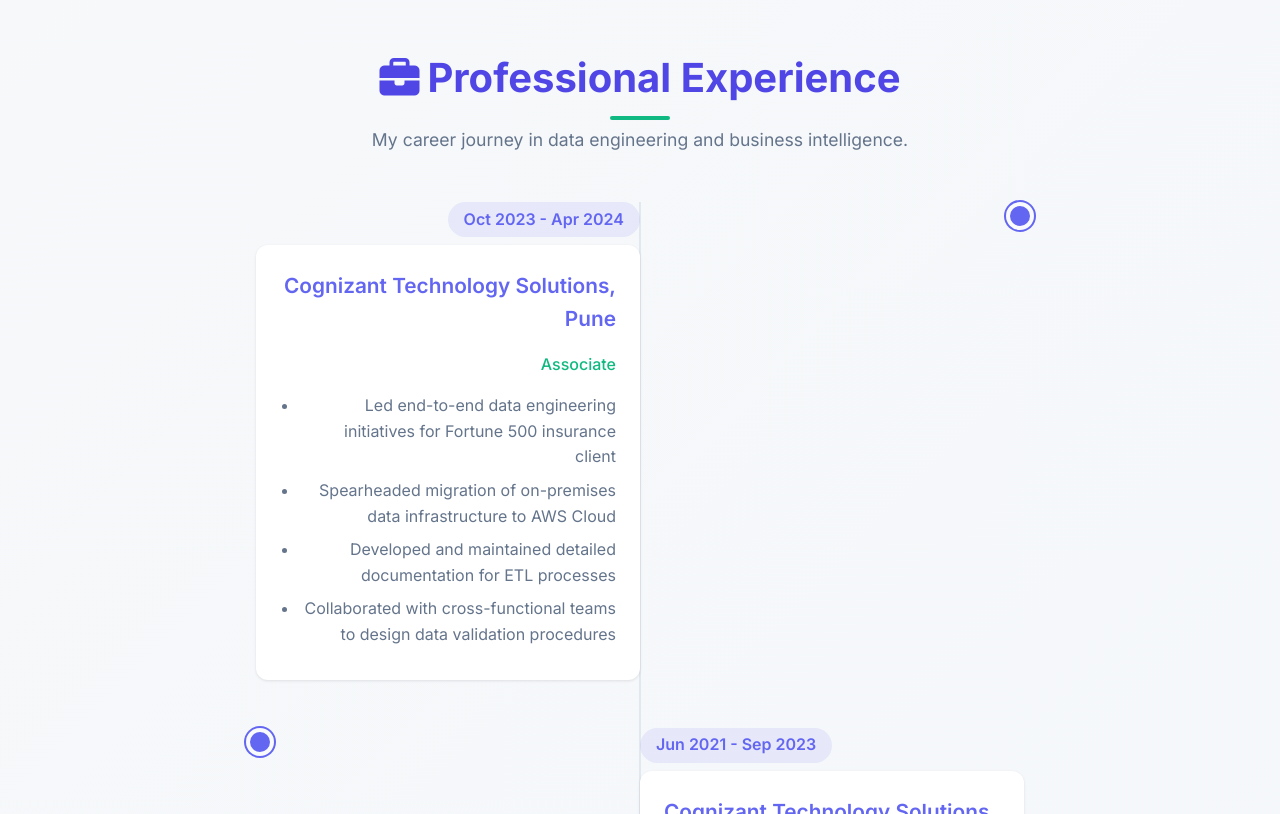
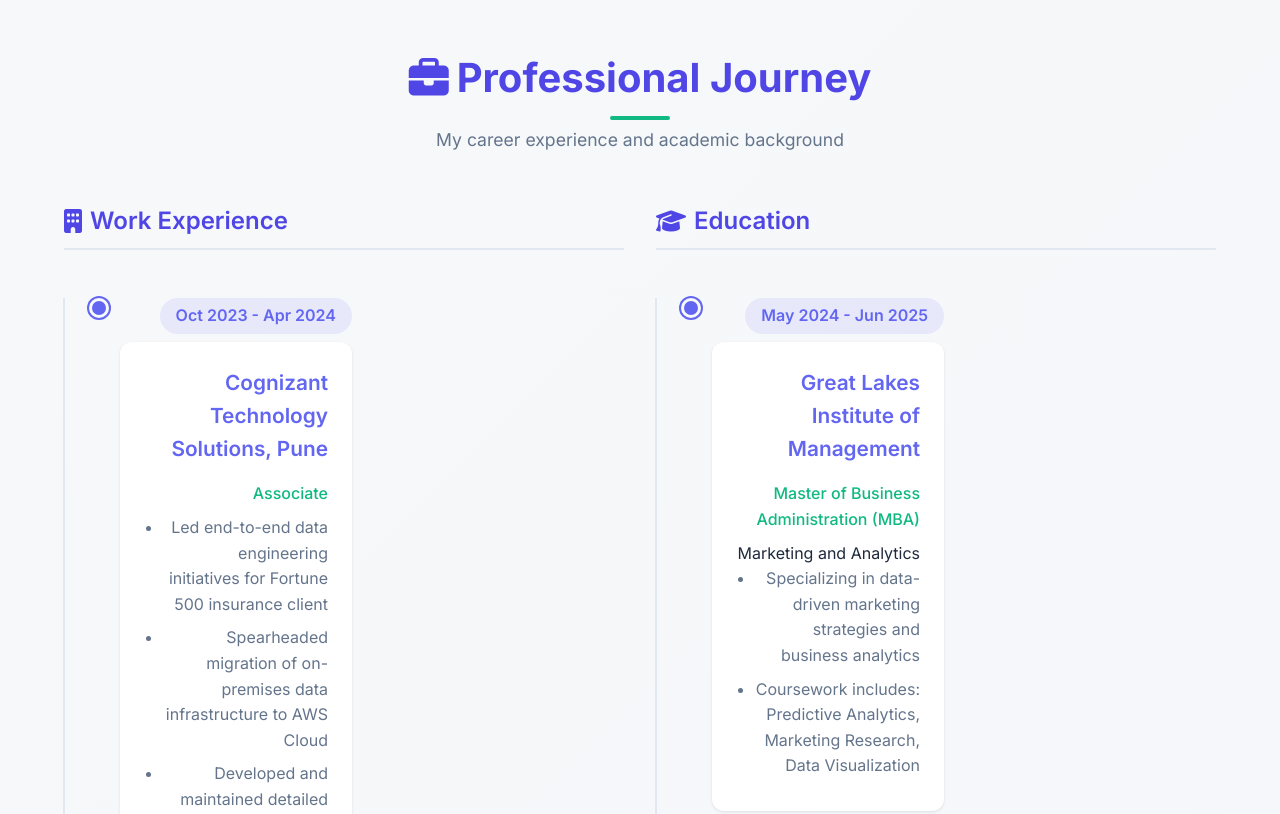
Before and after one commit to mkhekare/portfolio, a plain HTML site: page index.html in a window 1280 px wide. Shown: the part 5040-5854 px from the top of the page. Drawn offline with Linux system fonts and the light colour scheme; animation ran at ten frames a second.

Commit message:
Update index.html

```diff
--- a/index.html
+++ b/index.html
@@ -2058,14 +2058,19 @@
         </div>
     </section>
 
-    <!-- Experience Section -->
-    <section id="experience" class="section">
+    <!-- Combined Experience & Education Section -->
+<section id="experience-education" class="section">
     <div class="container">
         <div class="section-title animate-on-scroll">
-                <h2><i class="fas fa-briefcase"></i> Professional Experience</h2>
-                <p class="section-subtitle">My career journey in data engineering and business intelligence.</p>
-            </div>
-            <div class="timeline animate-on-scroll">
+            <h2><i class="fas fa-briefcase"></i> Professional Journey</h2>
+            <p class="section-subtitle">My career experience and academic background</p>
+        </div>
+
+        <div class="parallel-timeline animate-on-scroll">
+            <!-- Work Experience Column -->
+            <div class="timeline-column">
+                <h3 class="column-title"><i class="fas fa-building"></i> Work Experience</h3>
+                <div class="timeline">
                     <div class="timeline-item">
                         <div class="timeline-date">Oct 2023 - Apr 2024</div>
                         <div class="timeline-content">
@@ -2094,7 +2099,151 @@
                     </div>
                 </div>
             </div>
+
+            <!-- Education Column -->
+            <div class="timeline-column">
+                <h3 class="column-title"><i class="fas fa-graduation-cap"></i> Education</h3>
+                <div class="timeline">
+                    <div class="timeline-item">
+                        <div class="timeline-date">May 2024 - Jun 2025</div>
+                        <div class="timeline-content">
+                            <h3>Great Lakes Institute of Management</h3>
+                            <span class="role">Master of Business Administration (MBA)</span>
+                            <p>Marketing and Analytics</p>
+                            <ul>
+                                <li>Specializing in data-driven marketing strategies and business analytics</li>
+                                <li>Coursework includes: Predictive Analytics, Marketing Research, Data Visualization</li>
+                            </ul>
+                        </div>
+                    </div>
+                    <div class="timeline-item">
+                        <div class="timeline-date">2017 - 2021</div>
+                        <div class="timeline-content">
+                            <h3>MIT World Peace University</h3>
+                            <span class="role">Bachelor of Technology (BTech)</span>
+                            <p>Electronics and Communications Engineering | GPA: 8.4/10</p>
+                            <ul>
+                                <li>IoT as a major vertical from the pre-final year</li>
+                                <li>Special coursework in Cloud Computing and Data Analytics</li>
+                                <li>Projects focused on embedded systems and data processing</li>
+                            </ul>
+                        </div>
+                    </div>
+                    <div class="timeline-item">
+                        <div class="timeline-date">2015 - 2017</div>
+                        <div class="timeline-content">
+                            <h3>ICAD Nagpur / St. Paul Nagpur</h3>
+                            <span class="role">Higher Secondary Education</span>
+                            <p>Percentage: 74.9%</p>
+                            <ul>
+                                <li>Prepared for JEE and competitive engineering entrance exams</li>
+                                <li>Strong foundation in mathematics and physics</li>
+                            </ul>
+                        </div>
+                    </div>
+                </div>
+            </div>
+        </div>
+    </div>
 </section>
+
+<style>
+    /* Parallel Timeline Styles */
+    .parallel-timeline {
+        display: grid;
+        grid-template-columns: 1fr 1fr;
+        gap: 2rem;
+    }
+
+    .timeline-column {
+        position: relative;
+    }
+
+    .column-title {
+        font-size: 1.5rem;
+        color: var(--primary-dark);
+        margin-bottom: 2rem;
+        padding-bottom: 0.5rem;
+        border-bottom: 2px solid var(--gray-light);
+        display: flex;
+        align-items: center;
+        gap: 0.5rem;
+    }
+
+    .timeline-column .timeline {
+        position: relative;
+        padding-left: 2rem;
+    }
+
+    .timeline-column .timeline::before {
+        content: '';
+        position: absolute;
+        top: 0;
+        left: 0;
+        width: 2px;
+        height: 100%;
+        background: var(--gray-light);
+    }
+
+    .timeline-column .timeline-item {
+        position: relative;
+        margin-bottom: 2rem;
+        padding-left: 1.5rem;
+    }
+
+    .timeline-column .timeline-item::before {
+        content: '';
+        position: absolute;
+        top: 0;
+        left: -7px;
+        width: 14px;
+        height: 14px;
+        border-radius: 50%;
+        background: var(--primary);
+        border: 3px solid var(--light);
+        box-shadow: 0 0 0 2px var(--primary);
+    }
+
+    .timeline-column .timeline-date {
+        font-weight: 600;
+        color: var(--primary);
+        margin-bottom: 0.5rem;
+        display: inline-block;
+        padding: 0.3rem 1rem;
+        background: rgba(99, 102, 241, 0.1);
+        border-radius: 20px;
+    }
+
+    .timeline-column .timeline-content {
+        background: white;
+        padding: 1.5rem;
+        border-radius: 12px;
+        box-shadow: var(--shadow-sm);
+        transition: var(--transition);
+    }
+
+    .timeline-column .timeline-content:hover {
+        transform: translateY(-5px);
+        box-shadow: var(--shadow-lg);
+    }
+
+    .timeline-column .role {
+        color: var(--secondary);
+        font-weight: 500;
+        margin-bottom: 0.5rem;
+        display: block;
+    }
+
+    @media (max-width: 992px) {
+        .parallel-timeline {
+            grid-template-columns: 1fr;
+        }
+
+        .timeline-column:not(:last-child) {
+            margin-bottom: 3rem;
+        }
+    }
+</style>
 
     <!-- Skills Section -->
     <section id="skills" class="section">
```
Lines whose indentation alone changed are shown as unchanged.
